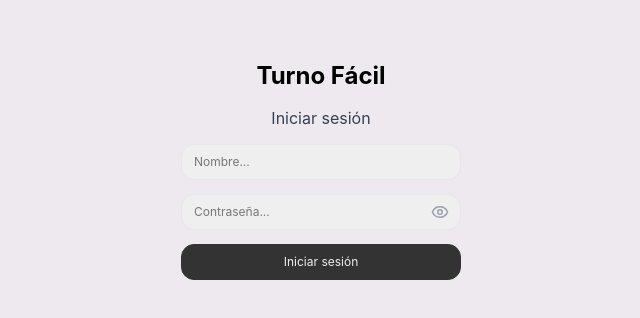
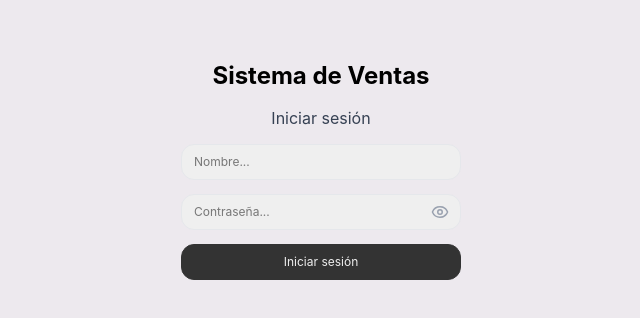
Before and after one commit to DanteO7/Dietetica, a React (Vite) app in the folder frontend/: page /iniciar-sesion in a window 1280 px wide. Shown: the top 318 px of the page, without its empty margins (319-959 px from the left). Built offline with nearby package versions, Linux system fonts and the light colour scheme; no server answers.

Commit message:
Change sign in title

```diff
--- a/frontend/src/pages/sign-in.jsx
+++ b/frontend/src/pages/sign-in.jsx
@@ -51,7 +51,7 @@ export default function SignIn() {
           className="flex max-w flex-col gap-3.5"
           onSubmit={handleSubmit(onSubmit)}
         >
-          <h2 className="text-center text-2xl font-bold">Turno Fácil</h2>
+          <h2 className="text-center text-2xl font-bold">Sistema de Ventas</h2>
           <p className="text-center text-gray-700 text-[16px]">
             Iniciar sesión
           </p>
```
Also changed, not shown: 1 other file (tests, documents, lock files or other folders).
